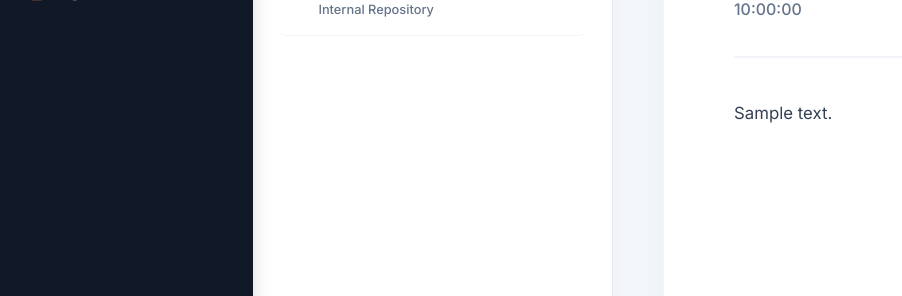
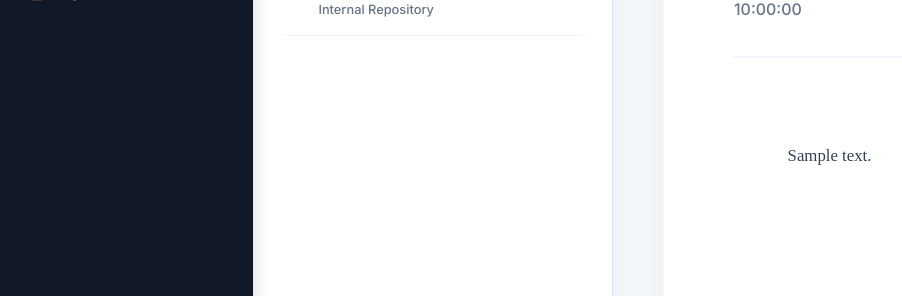
Before and after one commit to Divakhar31/uthm_lms_old, a Flask app: template templates/originality_report.html in a window 1280 px wide. Shown: the part 321-617 px from the top of the page, without its empty margins (7-909 px from the left). Run offline with Flask 3, Linux system fonts and the light colour scheme; the template is opened without the code that fills it: most values are stand-ins (such as "Sample title", 1, 10 or a date in 2020).

Commit message:
Update originality_report.html

```diff
--- a/templates/originality_report.html
+++ b/templates/originality_report.html
@@ -331,9 +331,13 @@
                 </p>
                 <hr style="border: 0; border-top: 2px solid #F1F5F9; margin-bottom: 40px;">
 
-                <div id="document-text">
-                    {{ content|safe }}
-                </div>
+<div class="document-content">
+
+    <div style="white-space: pre-wrap; font-family: 'Times New Roman', serif; line-height: 1.5; padding: 20px;">
+        {{ content | safe }}
+    </div>
+
+</div>
             </div>
         </div>
     </div>
```
